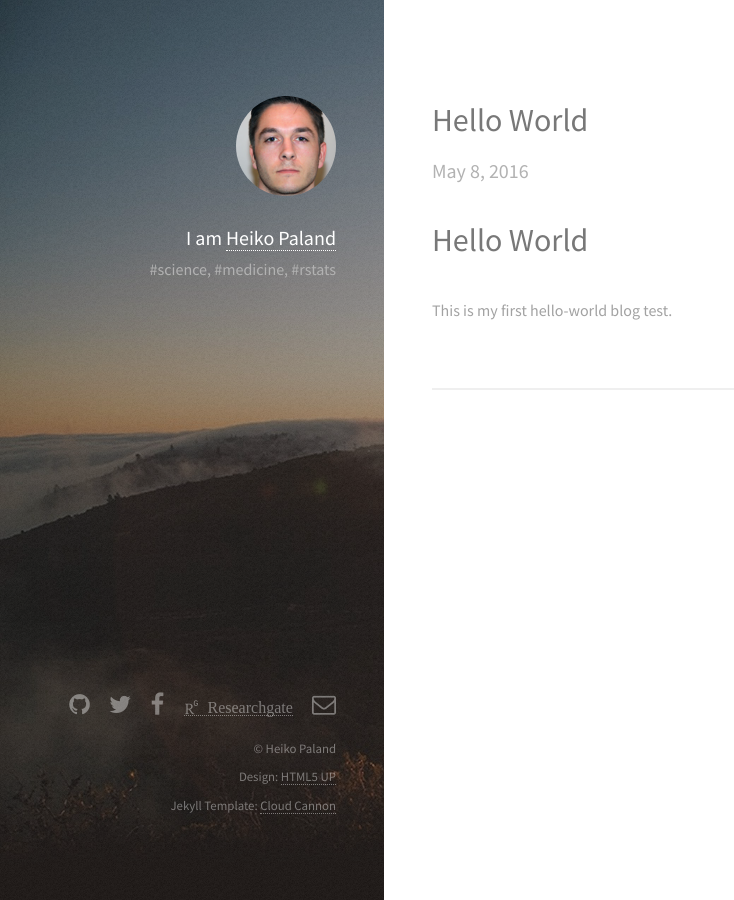
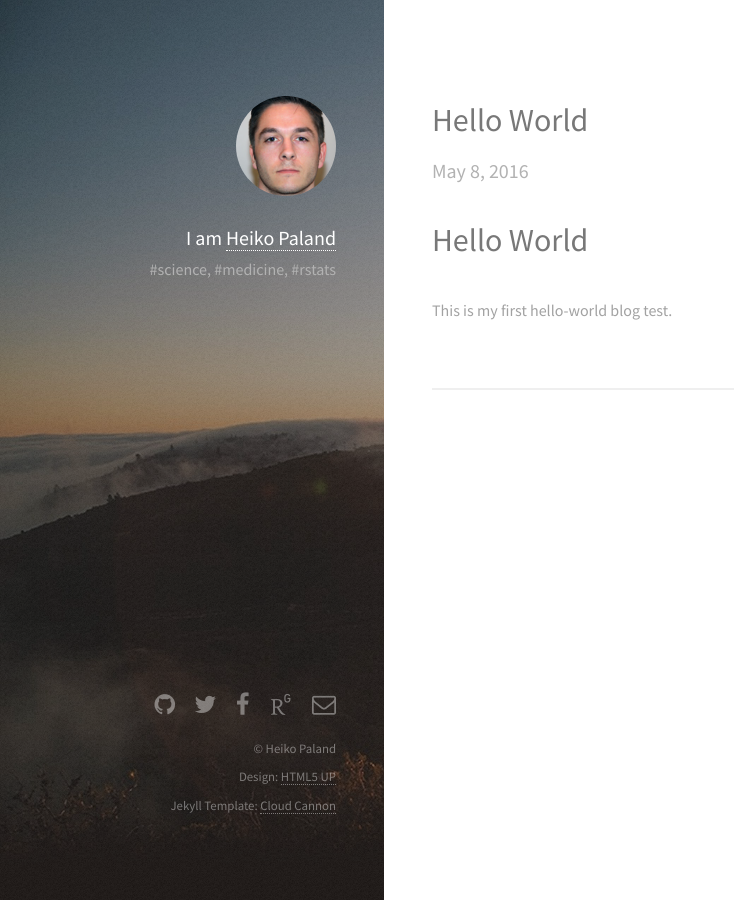
Before and after one commit to old-jekyll-templates/Strata-Jekyll-Theme, a Jekyll site: the page built from index.html, in a window 1280 px wide. Shown: the whole page, without its empty margins (0-734 px from the left). Built offline with Jekyll 4.4.1, drawn with Linux system fonts in a browser that asks for light colours; some web fonts are replaced.

Commit message:
Update default.html

```diff
--- a/_layouts/default.html
+++ b/_layouts/default.html
@@ -83,7 +83,7 @@
 
               {% if site.researchgate_username %}
               <li>
-                <a href="https://www.researchgate.net/profile/{{ site.researchgate_username }}" class="ai ai-researchgate">
+                <a href="https://www.researchgate.net/profile/{{ site.researchgate_username }}" class="icon icon-ai ai-researchgate">
                   <span class="label">Researchgate</span>
                 </a>
               </li>
```
